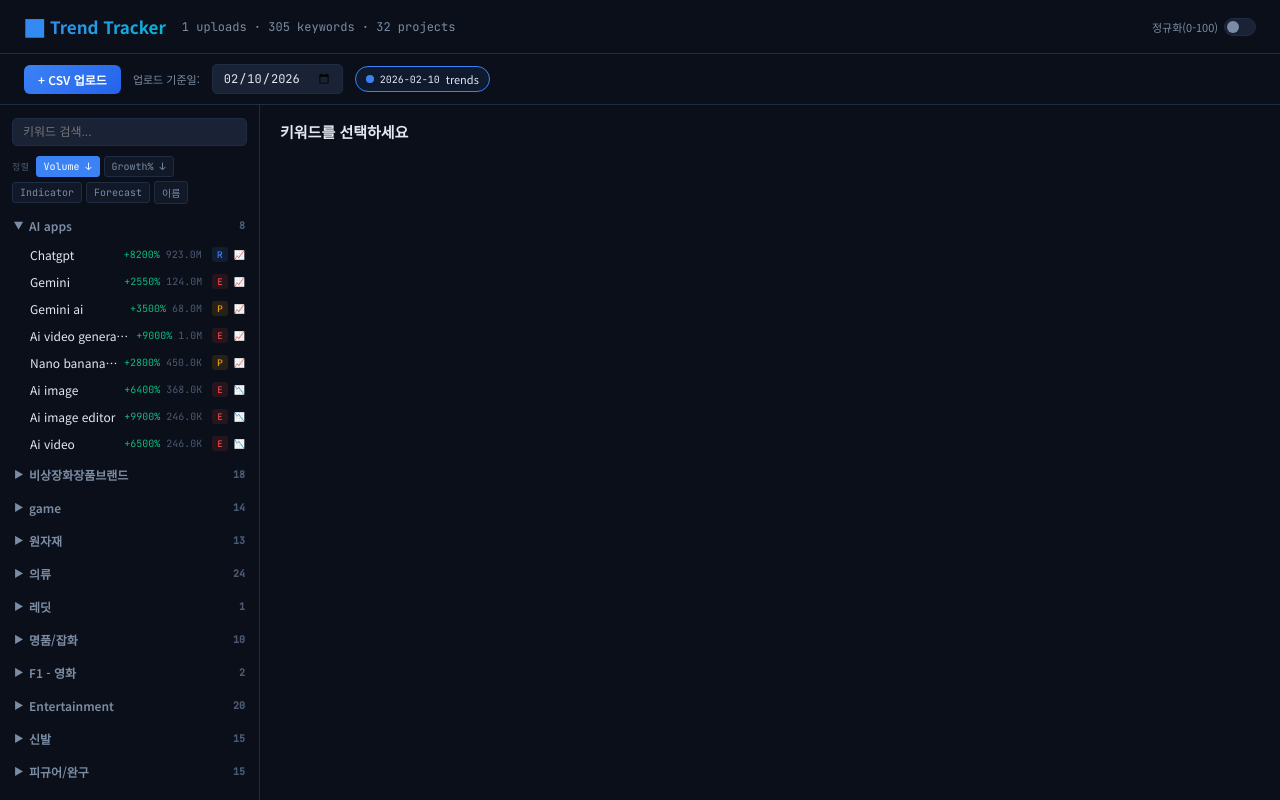
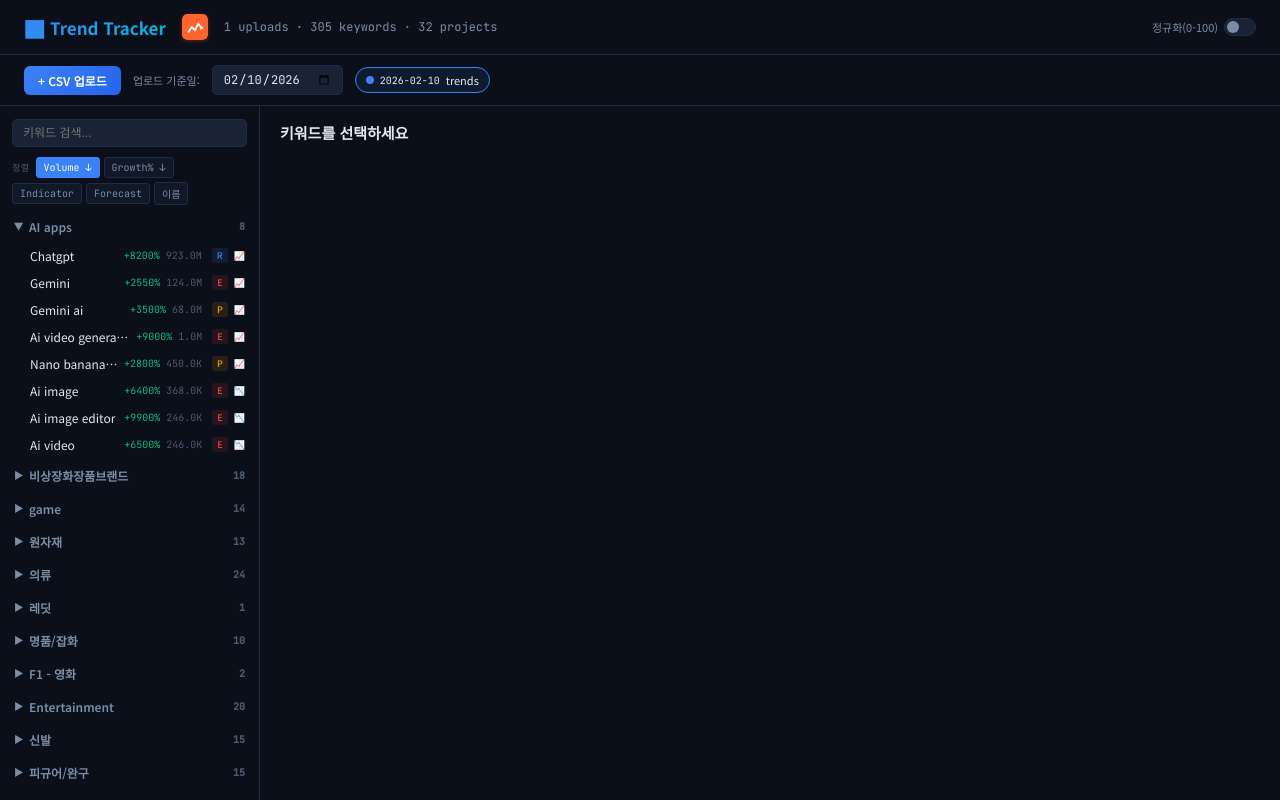
Before and after one commit to shhong9012/trend-tracker, a plain HTML site: page index.html in a window 1280 px wide. Drawn offline with nearby package versions, Linux system fonts and the light colour scheme.

Commit message:
Add Semrush Exploding Topics link icon to header
Co-Authored-By: Claude Opus 4.6 <noreply@anthropic.com>

```diff
--- a/index.html
+++ b/index.html
@@ -20,6 +20,9 @@ body{background:var(--bg);color:var(--tx);font-family:'Noto Sans KR',sans-serif;
 .hdr{padding:14px 24px;border-bottom:1px solid var(--bd);display:flex;align-items:center;gap:16px;flex-shrink:0;}
 .hdr h1{font-size:17px;font-weight:700;background:linear-gradient(135deg,#3b82f6,#06b6d4);-webkit-background-clip:text;-webkit-text-fill-color:transparent;}
 .hdr .info{font-size:12px;color:var(--tx2);font-family:'JetBrains Mono',monospace;}
+.semrush-link{display:flex;align-items:center;transition:opacity .2s,transform .2s;}
+.semrush-link:hover{opacity:.85;transform:scale(1.1);}
+.semrush-icon{border-radius:5px;box-shadow:0 1px 4px rgba(255,100,45,.3);}
 
 /* ── Upload Bar ── */
 .upload-bar{padding:10px 24px;border-bottom:1px solid var(--bd);display:flex;align-items:center;gap:12px;flex-shrink:0;flex-wrap:wrap;}
@@ -130,6 +133,13 @@ body{background:var(--bg);color:var(--tx);font-family:'Noto Sans KR',sans-serif;
 
 <div class="hdr">
   <h1>📊 Trend Tracker</h1>
+  <a href="https://ko.semrush.com/app/exploding-topics/pro/tracking" target="_blank" rel="noopener noreferrer" class="semrush-link" title="Semrush Exploding Topics">
+    <svg class="semrush-icon" viewBox="0 0 32 32" width="26" height="26" fill="none" xmlns="http://www.w3.org/2000/svg">
+      <rect width="32" height="32" rx="6" fill="#FF642D"/>
+      <path d="M8 22l4-6 4 4 4-8 4 5" stroke="#fff" stroke-width="2.2" stroke-linecap="round" stroke-linejoin="round"/>
+      <circle cx="24" cy="17" r="2" fill="#fff"/>
+    </svg>
+  </a>
   <span class="info" id="hdrInfo">CSV를 업로드하세요</span>
   <div class="norm-toggle">
     <label>정규화(0-100)</label>
```
